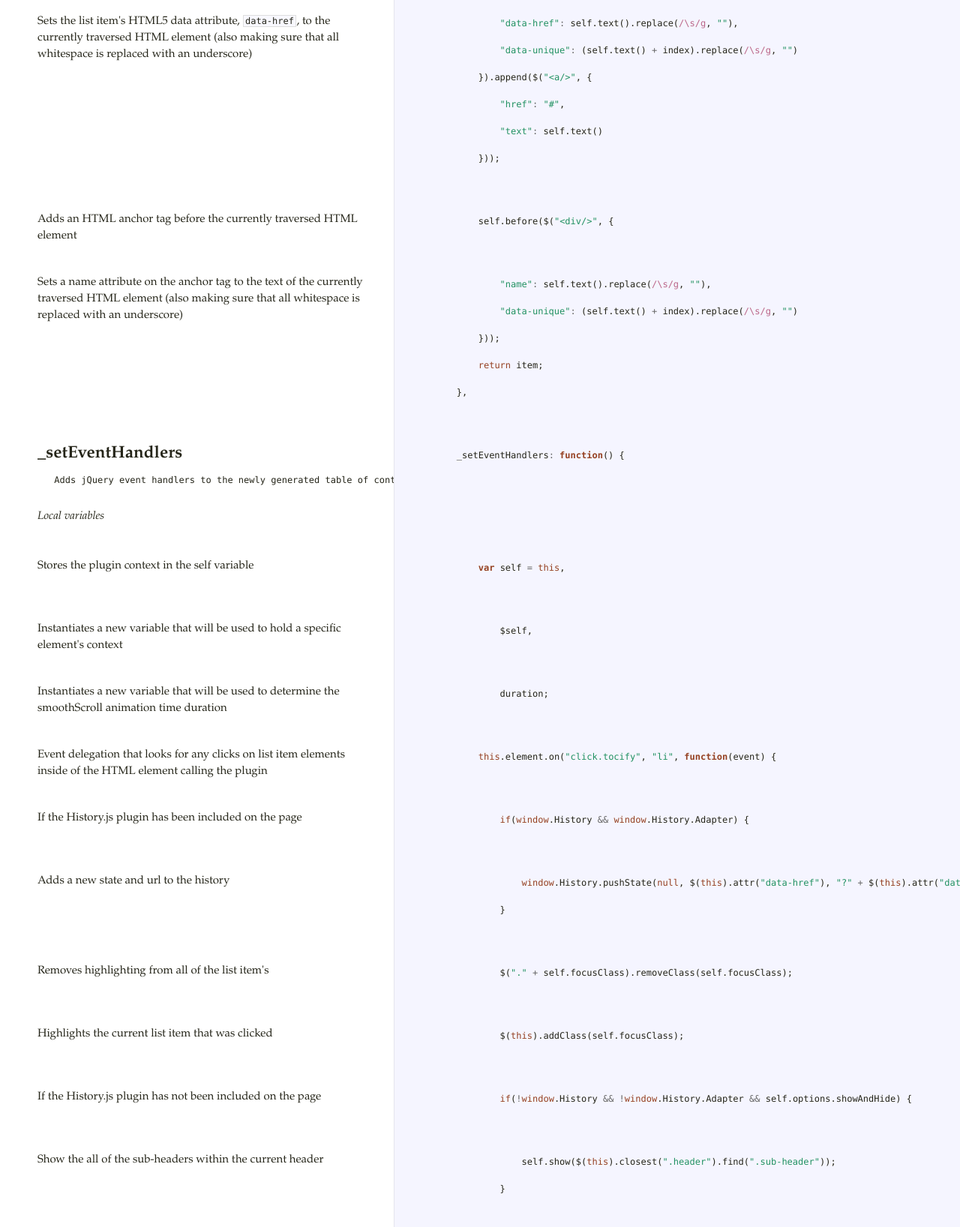
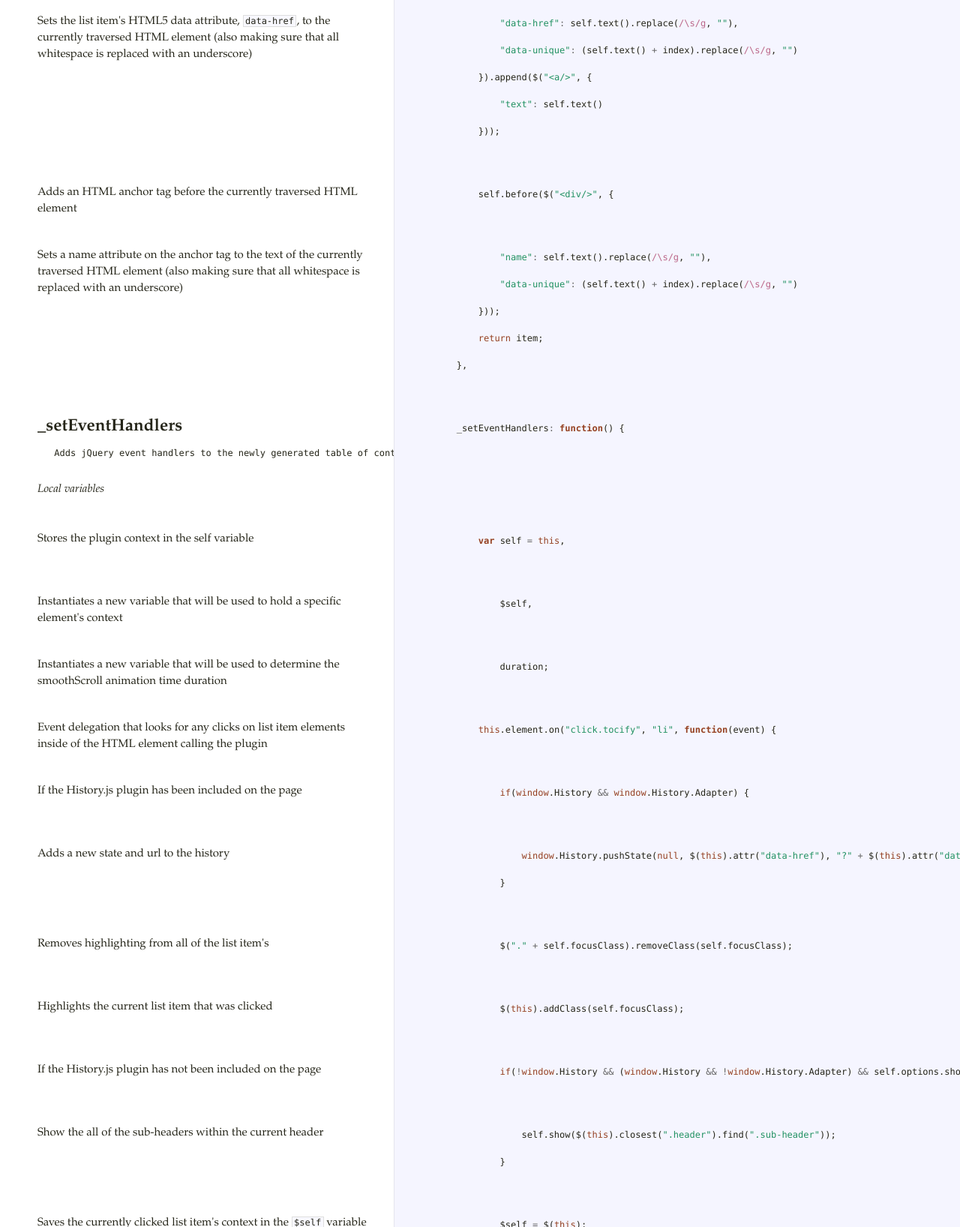
Before and after one commit to gfranko/jquery.tocify.js, a plain HTML site: page docs/jquery.tocify.html in a window 1280 px wide. Shown: the part 5420-7056 px from the top of the page at 75% size. Drawn offline with Linux system fonts and the light colour scheme.

Commit message:
Updating Tocify project page

```diff
--- a/docs/jquery.tocify.html
+++ b/docs/jquery.tocify.html
@@ -275,8 +275,6 @@ How close to the bottom of the page a user must scroll before the page is extend
 
             <span class="p">}).</span><span class="nx">append</span><span class="p">(</span><span class="nx">$</span><span class="p">(</span><span class="s2">&quot;&lt;a/&gt;&quot;</span><span class="p">,</span> <span class="p">{</span>
 
-                <span class="s2">&quot;href&quot;</span><span class="o">:</span> <span class="s2">&quot;#&quot;</span><span class="p">,</span>
-
                 <span class="s2">&quot;text&quot;</span><span class="o">:</span> <span class="nx">self</span><span class="p">.</span><span class="nx">text</span><span class="p">()</span>
 
             <span class="p">}));</span>
@@ -343,7 +341,7 @@ How close to the bottom of the page a user must scroll before the page is extend
 
 
 </pre></div>             </td>           </tr>                               <tr id="section-68">             <td class="docs">               <div class="pilwrap">                 <a class="pilcrow" href="#section-68">&#182;</a>               </div>               <p>If the History.js plugin has not been included on the page</p>             </td>             <td class="code">               <div class="highlight"><pre>
-                <span class="k">if</span><span class="p">(</span><span class="o">!</span><span class="nb">window</span><span class="p">.</span><span class="nx">History</span> <span class="o">&amp;&amp;</span> <span class="o">!</span><span class="nb">window</span><span class="p">.</span><span class="nx">History</span><span class="p">.</span><span class="nx">Adapter</span> <span class="o">&amp;&amp;</span> <span class="nx">self</span><span class="p">.</span><span class="nx">options</span><span class="p">.</span><span class="nx">showAndHide</span><span class="p">)</span> <span class="p">{</span>
+                <span class="k">if</span><span class="p">(</span><span class="o">!</span><span class="nb">window</span><span class="p">.</span><span class="nx">History</span> <span class="o">&amp;&amp;</span> <span class="p">(</span><span class="nb">window</span><span class="p">.</span><span class="nx">History</span> <span class="o">&amp;&amp;</span> <span class="o">!</span><span class="nb">window</span><span class="p">.</span><span class="nx">History</span><span class="p">.</span><span class="nx">Adapter</span><span class="p">)</span> <span class="o">&amp;&amp;</span> <span class="nx">self</span><span class="p">.</span><span class="nx">options</span><span class="p">.</span><span class="nx">showAndHide</span><span class="p">)</span> <span class="p">{</span>
 
 
 </pre></div>             </td>           </tr>                               <tr id="section-69">             <td class="docs">               <div class="pilwrap">                 <a class="pilcrow" href="#section-69">&#182;</a>               </div>               <p>Show the all of the sub-headers within the current header</p>             </td>             <td class="code">               <div class="highlight"><pre>
```
Also changed, not shown: index.html (+1 -6 lines), src/javascripts/jquery.tocify.min.js.
